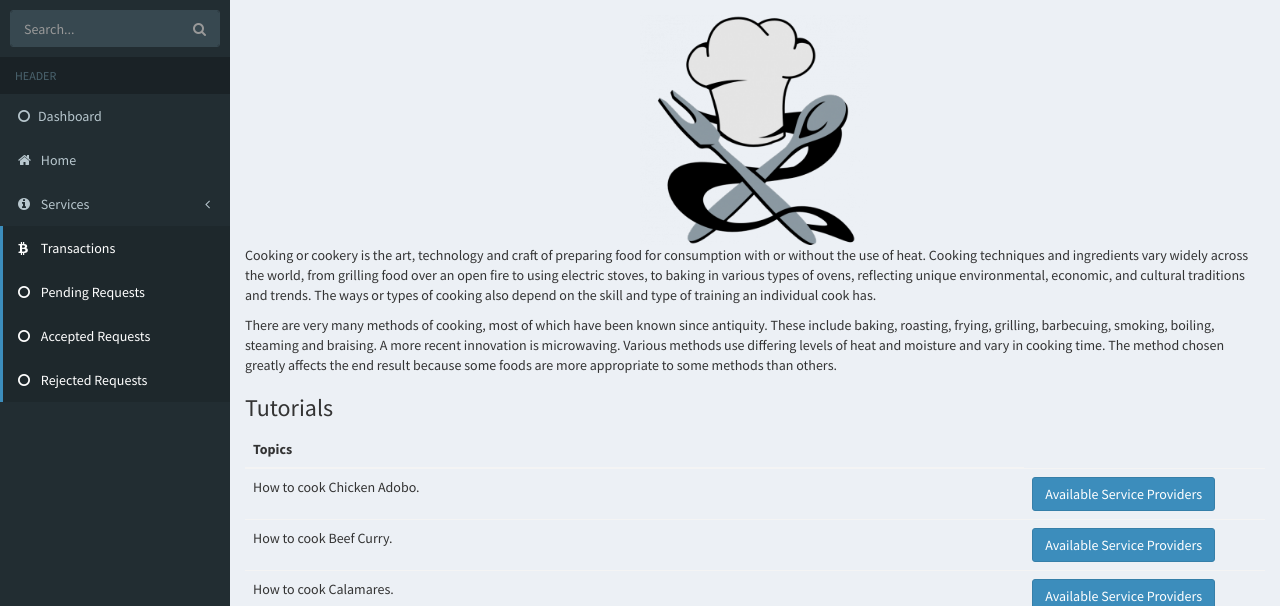
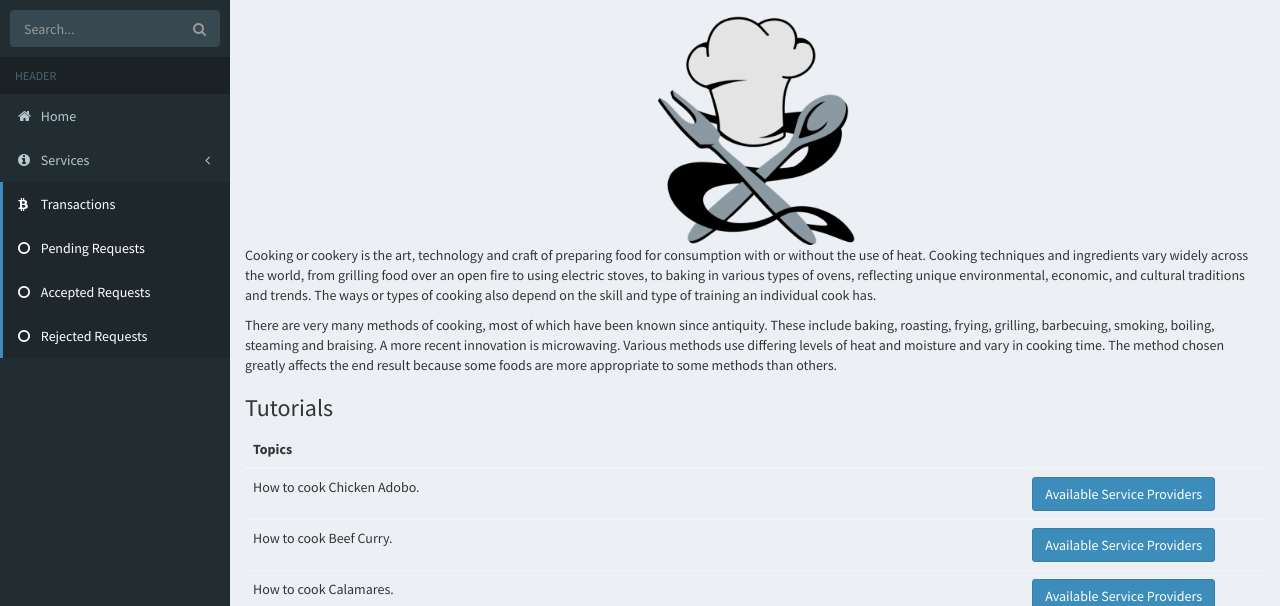
Before and after one commit to jommalong/Customer_Module, a PHP site: page /index.php in a window 1280 px wide. Shown: the part 50-656 px from the top of the page. Run offline with PHP 8.4, Linux system fonts and the light colour scheme; data comes from the database, SQL or seed files in the repository; data that the repository does not hold is empty; some libraries are stand-ins or nearby versions.

Commit message:
Removed dashboard

```diff
--- a/mainsidebar.php
+++ b/mainsidebar.php
@@ -18,9 +18,7 @@
       <ul class="sidebar-menu">
         <li class="header">HEADER</li>
         <!-- Optionally, you can add icons to the links -->
-        <li class="treeview">
-          <a href="#"><i class="fa fa-circle-o"></i><span>Dashboard</span></a>
-        </li>
+
   		  <li class="treeview">
     		  <a href="index.php"><i class="fa fa-home"></i> <span>Home</span></a>
         </li>
```
